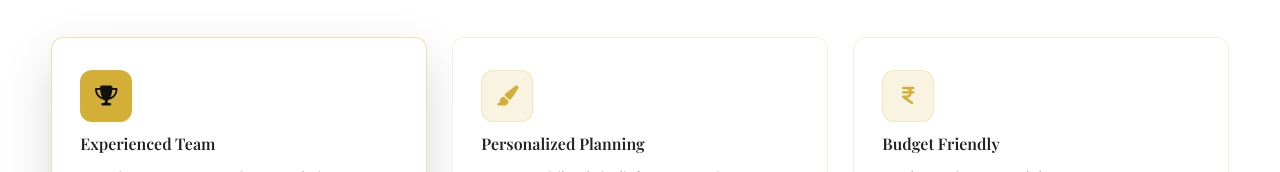
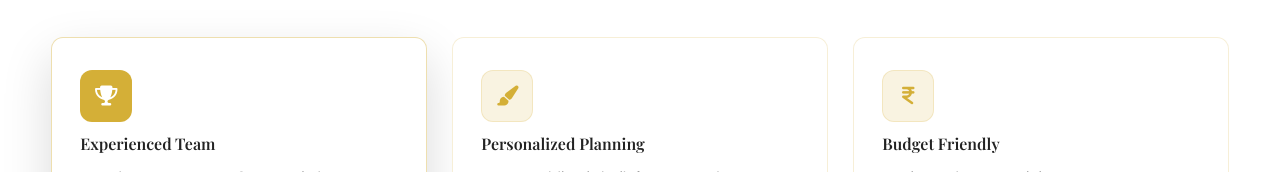
Before and after one commit to mdmustafaalam/wedding, a React (Vite) app: page /about in a window 1280 px wide. In both pictures the pointer is over the element 106 px from the left and 2341 px from the top of the page. Shown: the part 2245-2417 px from the top of the page. Built offline with nearby package versions, Linux system fonts and the light colour scheme; some icons are missing; a web font is replaced by a local one.

Commit message:
currection

```diff
--- a/src/pages/About/About.css
+++ b/src/pages/About/About.css
@@ -152,7 +152,7 @@
   font-size: 20px; color: var(--gold);
   transition: all 0.3s;
 }
-.about-why-card:hover .about-why-icon { background: var(--gold); color: #111; }
+.about-why-card:hover .about-why-icon { background: var(--gold); color: #fff; }
 .about-why-title { font-size: 16px; font-weight: 600; color: var(--text); }
 .about-why-desc { font-size: 14px; color: var(--text-muted); line-height: 1.75; }
 
```
